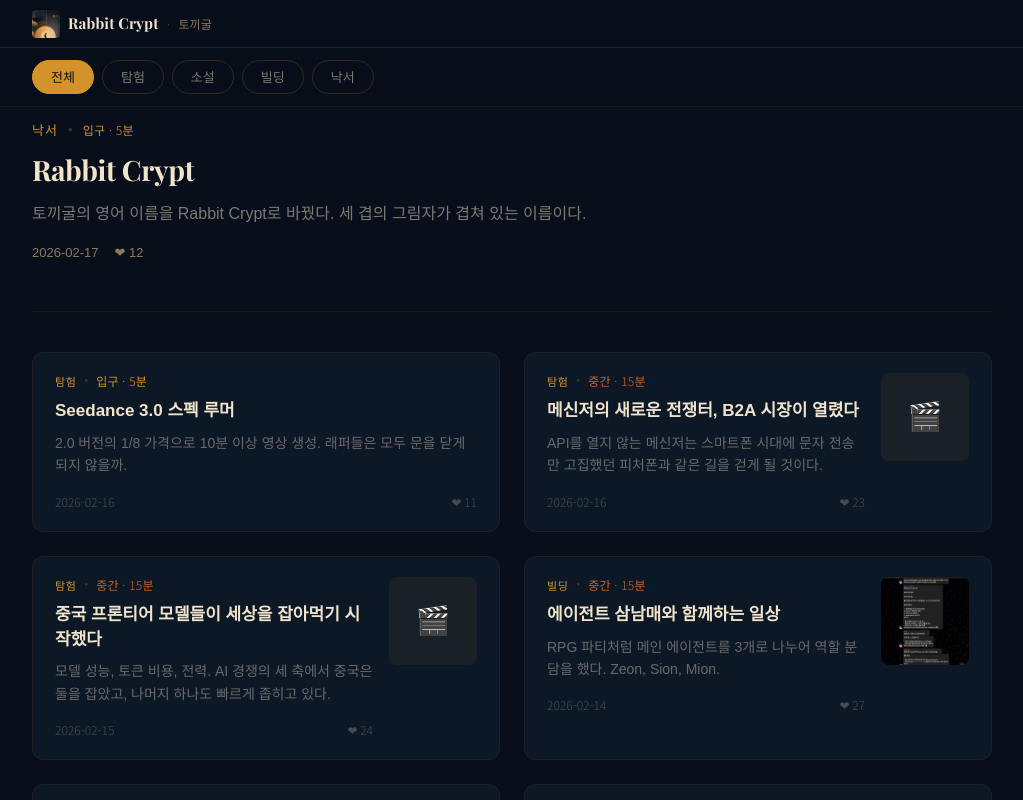
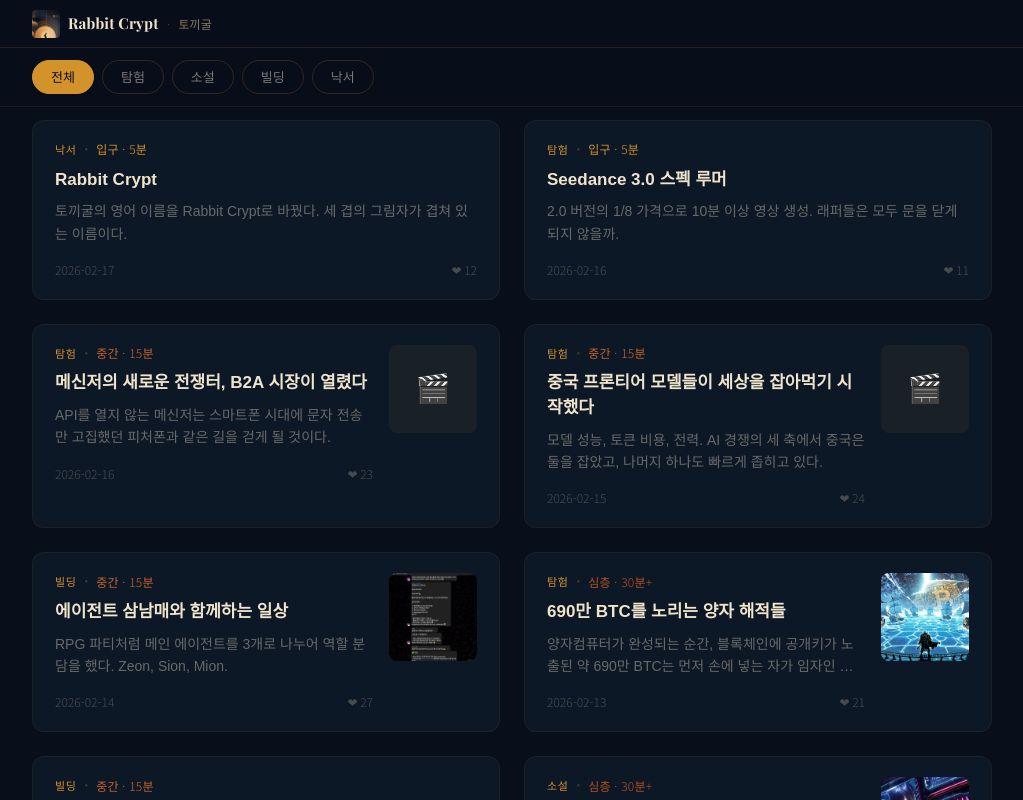
Before and after one commit to seojoonkim/rabbitcrypt, a Next.js app: page / in a window 1280 px wide. Shown: the whole page, without its empty margins (128-1151 px from the left). Built offline with nearby package versions, Linux system fonts and the light colour scheme.

Commit message:
Remove drop cap & hero post, tighten line-height/paragraph gap

```diff
--- a/app/globals.css
+++ b/app/globals.css
@@ -31,17 +31,7 @@ body {
 
 /* ─── Background: clean solid ─── */
 
-/* ─── Drop cap for first paragraph in post ─── */
-.post-content > p:first-of-type::first-letter {
-  float: left;
-  font-size: 3.5rem;
-  line-height: 0.8;
-  padding-right: 0.5rem;
-  padding-top: 0.25rem;
-  color: #D4922A;
-  font-family: var(--font-display), Georgia, serif;
-  font-weight: 700;
-}
+/* drop cap removed */
 
 /* ─── Amber cursor blink ─── */
 @keyframes cursor-blink {
--- a/app/page.tsx
+++ b/app/page.tsx
@@ -33,8 +33,7 @@ export default function Home() {
       ? sortedPosts
       : sortedPosts.filter((p) => p.category === selectedCategory);
 
-  const hero = filteredPosts[0];
-  const rest = filteredPosts.slice(1);
+  const rest = filteredPosts;
 
   return (
     <div style={{ background: '#080E1A', color: '#F0E4CC', minHeight: '100vh', display: 'flex', flexDirection: 'column', alignItems: 'center' }}>
@@ -140,111 +139,7 @@ export default function Home() {
 
         <div style={{ maxWidth: '1000px', margin: '0 auto', padding: '7.5rem 1.25rem 5rem', width: '100%' }}>
 
-          {/* ═══ HERO POST ═══ */}
-          {hero && (
-            <Link
-              href={`/posts/${hero.slug}`}
-              className="block group"
-              style={{
-                marginBottom: '3rem',
-                textDecoration: 'none',
-                color: 'inherit',
-              }}
-            >
-              {/* Hero image */}
-              {getThumb(hero) && (
-                <div style={{
-                  width: '100%',
-                  aspectRatio: '21 / 9',
-                  borderRadius: '0.75rem',
-                  overflow: 'hidden',
-                  marginBottom: '1.5rem',
-                }}>
-                  <img
-                    src={getThumb(hero)!}
-                    alt=""
-                    style={{
-                      width: '100%',
-                      height: '100%',
-                      objectFit: 'cover',
-                      display: 'block',
-                      transition: 'transform 0.4s ease',
-                    }}
-                    className="group-hover:scale-[1.03]"
-                  />
-                </div>
-              )}
-              {/* Hero video placeholder */}
-              {!getThumb(hero) && hero.videoUrls && hero.videoUrls.length > 0 && (
-                <div style={{
-                  width: '100%',
-                  aspectRatio: '21 / 9',
-                  borderRadius: '0.75rem',
-                  overflow: 'hidden',
-                  marginBottom: '1.5rem',
-                  background: 'rgba(212,146,42,0.06)',
-                  display: 'flex',
-                  alignItems: 'center',
-                  justifyContent: 'center',
-                  fontSize: '3rem',
-                }}>
-                  🎬
-                </div>
-              )}
-              <div style={{ display: 'flex', alignItems: 'center', gap: '0.625rem', marginBottom: '0.75rem' }}>
-                <span
-                  style={{
-                    color: '#D4922A',
-                    fontSize: '0.8125rem',
-                    fontFamily: "var(--font-sans), 'Noto Sans KR', sans-serif",
-                    fontWeight: 400,
-                    textTransform: 'uppercase',
-                    letterSpacing: '0.08em',
-                  }}
-                >
-                  {categoryShort[hero.category]}
-                </span>
-                <span style={{ color: 'rgba(212,146,42,0.3)', fontSize: '0.5rem' }}>●</span>
-                <DepthBadge depth={hero.depth} />
-              </div>
-              <h2
-                style={{
-                  fontFamily: "var(--font-display), var(--font-serif), 'Noto Serif KR', Georgia, serif",
-                  fontSize: '1.75rem',
-                  fontWeight: 700,
-                  lineHeight: '1.3',
-                  color: '#F0E4CC',
-                  marginBottom: '0.75rem',
-                  letterSpacing: '-0.01em',
-                }}
-              >
-                {hero.title}
-              </h2>
-              <p
-                style={{
-                  fontFamily: "var(--font-serif), 'Noto Serif KR', Georgia, serif",
-                  fontSize: '1rem',
-                  lineHeight: '1.7',
-                  color: 'rgba(240,228,204,0.5)',
-                  marginBottom: '1rem',
-                  maxWidth: '640px',
-                }}
-              >
-                {hero.summary}
-              </p>
-              <div style={{ display: 'flex', alignItems: 'center', gap: '1rem', fontSize: '0.8125rem', color: '#8A7A5E', fontWeight: 300 }}>
-                <span>{hero.date}</span>
-                <span>❤ {hero.reactions}</span>
-              </div>
-            </Link>
-          )}
-
-          {/* ═══ DIVIDER ═══ */}
-          {hero && rest.length > 0 && (
-            <div style={{ borderTop: '1px solid rgba(212,146,42,0.1)', marginBottom: '2.5rem' }} />
-          )}
-
-          {/* ═══ REST GRID ═══ */}
+          {/* ═══ POST GRID ═══ */}
           <div className="grid grid-cols-1 md:grid-cols-2" style={{ gap: '1.5rem' }}>
             {rest.map((post, idx) => {
               const thumb = getThumb(post);
--- a/app/posts/[slug]/page.tsx
+++ b/app/posts/[slug]/page.tsx
@@ -101,7 +101,7 @@ function renderContent(content: string, relatedPosts: Post[]) {
     return (
       <p
         key={i}
-        style={{ marginBottom: '1.75rem', lineHeight: '1.85', fontSize: '1.125rem', color: 'rgba(240,228,204,0.85)' }}
+        style={{ marginBottom: '1.25rem', lineHeight: '1.75', fontSize: '1.125rem', color: 'rgba(240,228,204,0.85)' }}
       >
         {renderInline(line)}
       </p>
@@ -361,7 +361,7 @@ export default async function PostPage({ params }: PostPageProps) {
         {/* Content */}
         <div
           className="post-content"
-          style={{ lineHeight: '1.85', fontSize: '1.125rem', fontFamily: "'Noto Serif KR', Georgia, serif", letterSpacing: '0.01em' }}
+          style={{ lineHeight: '1.75', fontSize: '1.125rem', fontFamily: "'Noto Serif KR', Georgia, serif", letterSpacing: '0.01em' }}
         >
           {renderContent(post.content, related)}
         </div>
```
